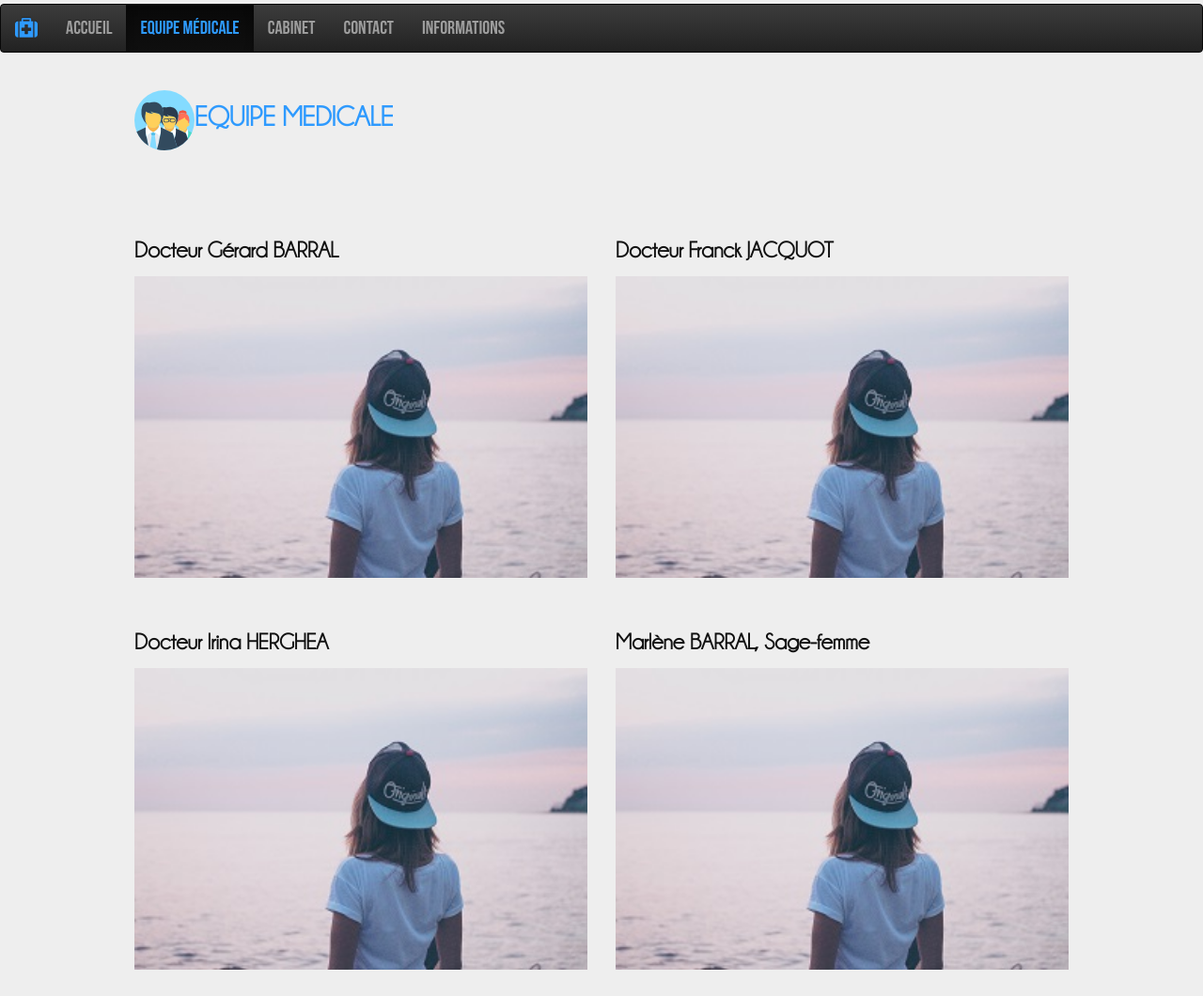
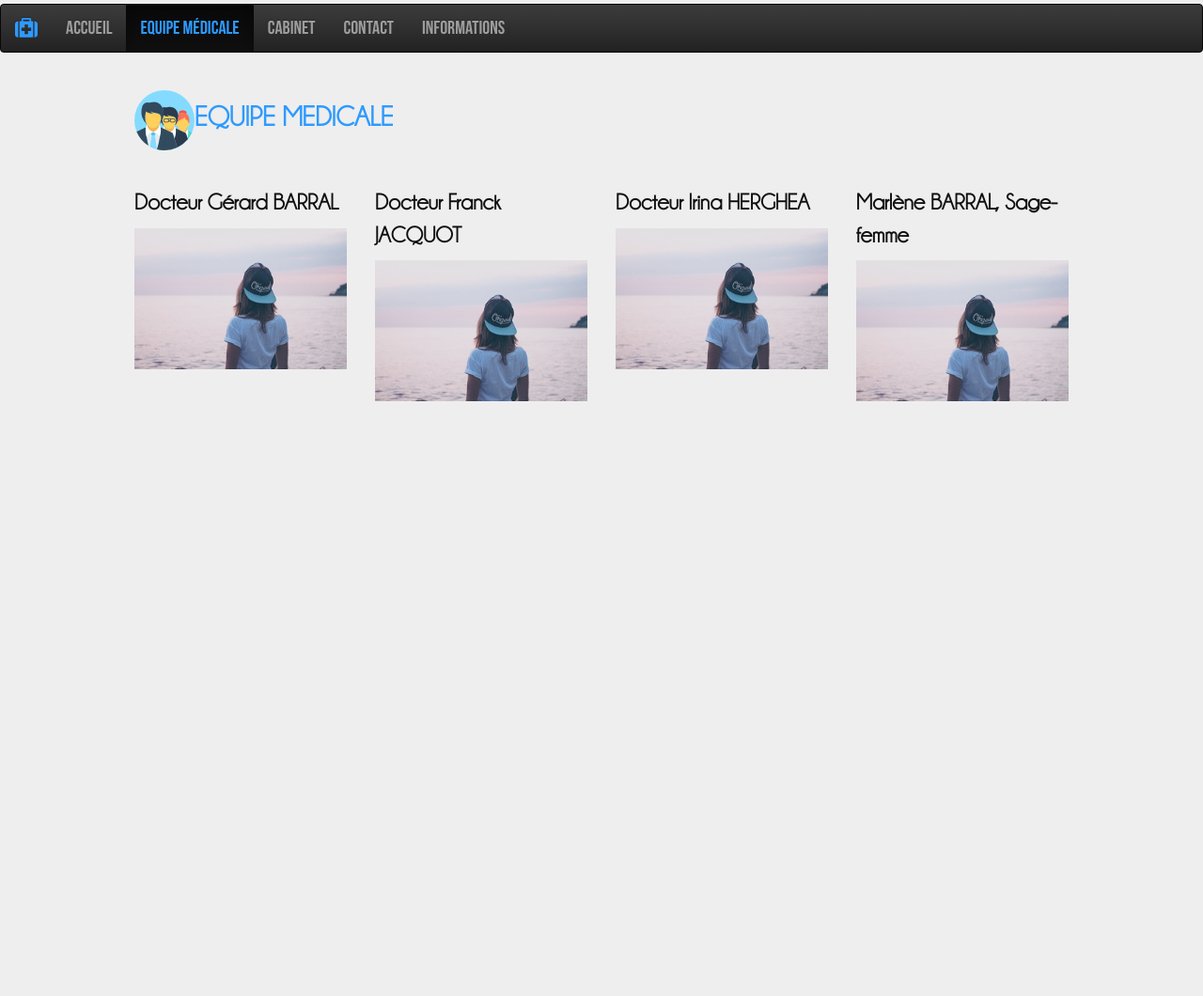
Before and after one commit to KamLan/website, a PHP site: page /equipe.php in a window 1280 px wide. Shown: the part 279-1339 px from the top of the page at 94% size. After the commit the page ends 706 px from the top, so only its background shows below. Run offline with PHP 8.4, Linux system fonts and the light colour scheme; some libraries are stand-ins or nearby versions.

Commit message:
Mise en page

```diff
--- a/equipe.php
+++ b/equipe.php
@@ -80,21 +80,21 @@
     <div class="container equipe">
       <h2 class="pagetitle"><strong><img src="img/team.png" alt="" />EQUIPE MEDICALE</strong></h2><br>
       <div class="row">
-        <div class="col-sm-6">
+        <div class="col-sm-3">
           <a href="" onclick="Display(0); return false;">
             <p><strong>Docteur Gérard BARRAL</strong></p>
             <img src="img/person.jpg" class="img-responsive" style="width:100%" alt="Image">
           </a>
         </div>
 
-        <div class="col-sm-6">
+        <div class="col-sm-3">
           <a href="" onclick="Display(1); return false;">
             <p><strong>Docteur Franck JACQUOT</strong></p>
             <img src="img/person.jpg" class="img-responsive" style="width:100%" alt="Image">
           </a>
         </div>
 
-        <div class="col-sm-6">
+        <div class="col-sm-3">
           <a href="" onclick="Display(2); return false;">
             <p><strong>Docteur Irina HERGHEA</strong></p>
 
@@ -104,7 +104,7 @@
 
             </div>
         </div>
-        <div class="col-sm-6">
+        <div class="col-sm-3">
           <a href="" onclick="Display(3); return false;">
             <p><strong>Marlène BARRAL, Sage-femme</strong></p>
             <img src="img/person.jpg" class="img-responsive" style="width:100%" alt="Image">
```
Also changed, not shown: img/landscape.jpg, img/wood.jpg.
